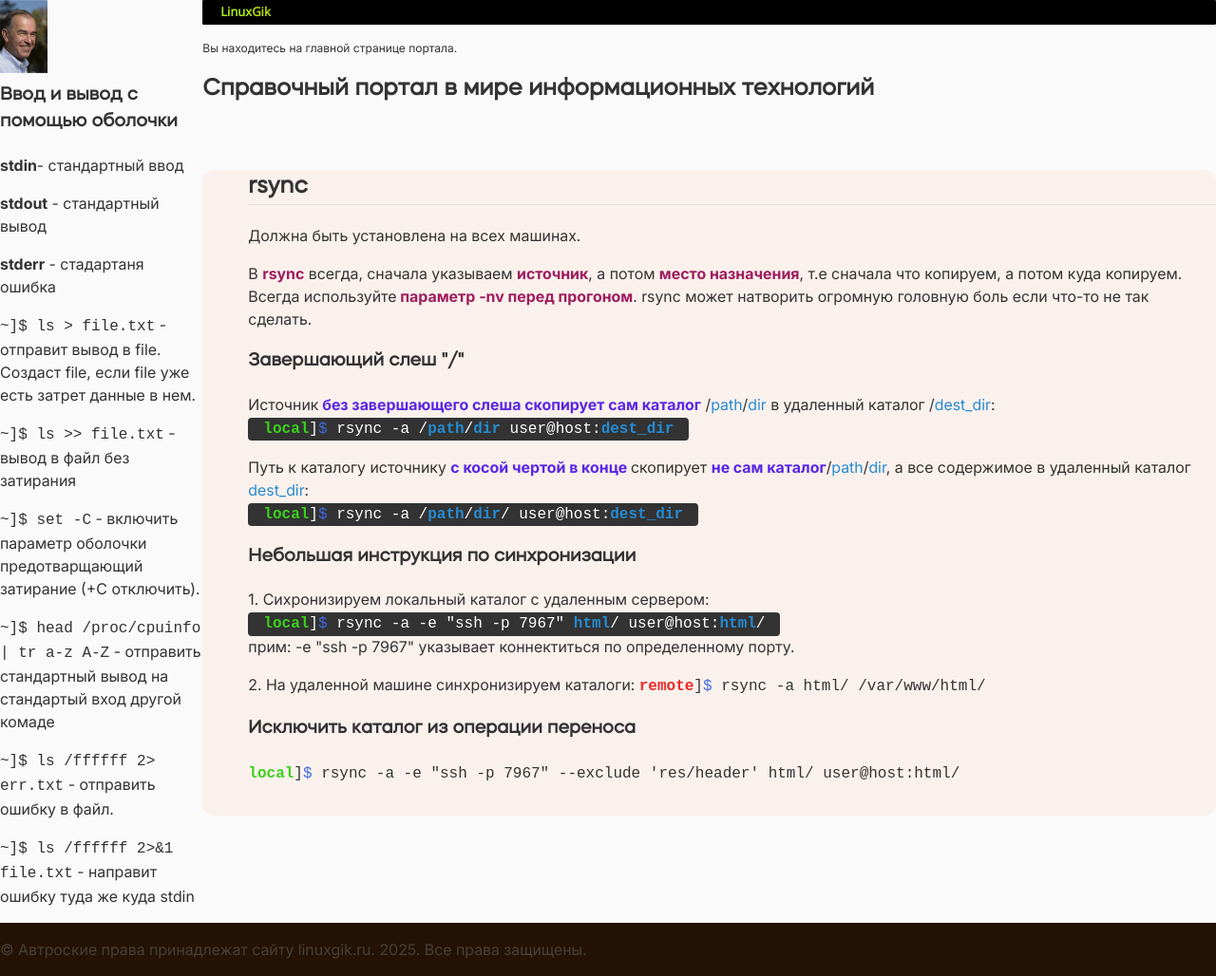
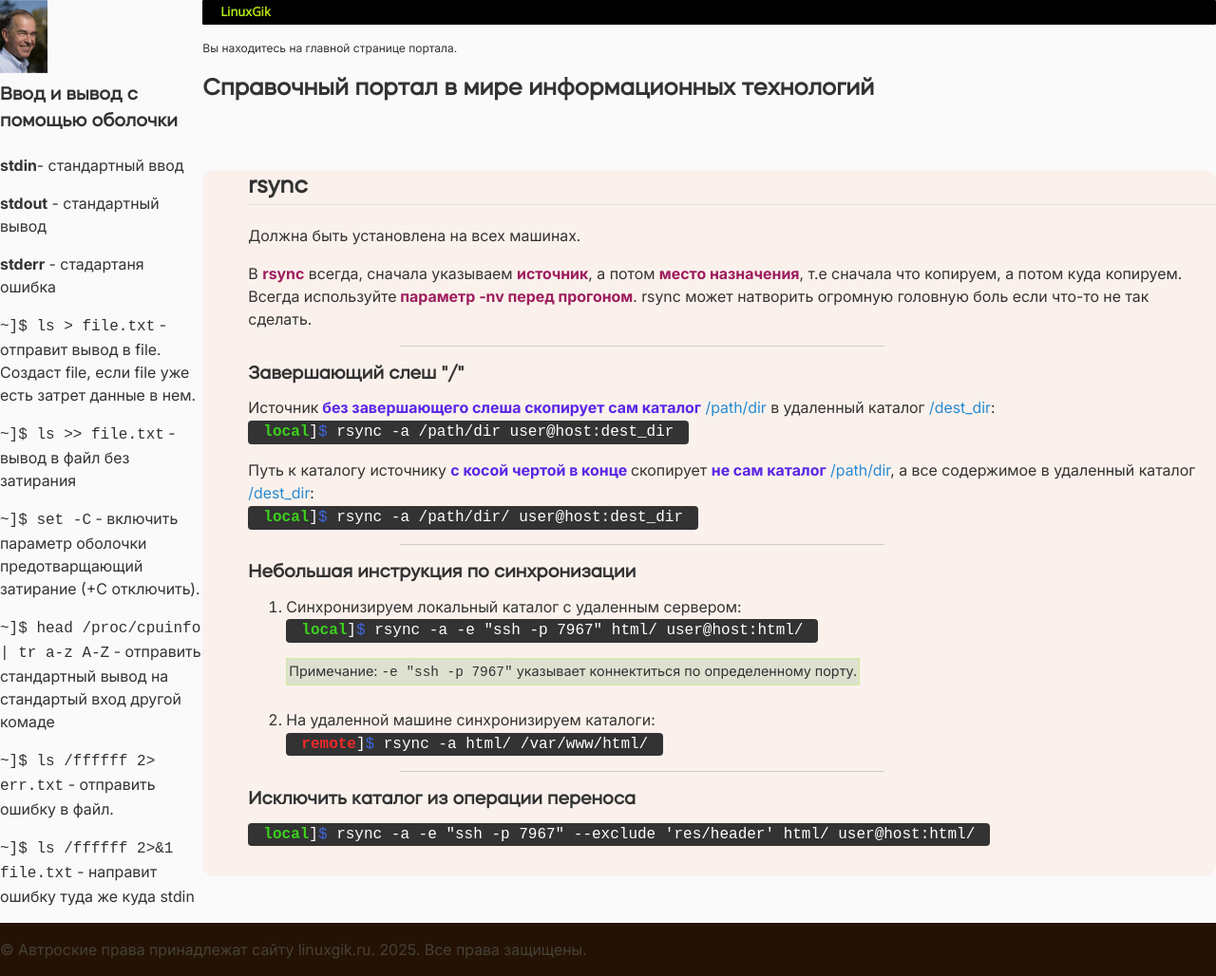
Before and after one commit to LinuxGik/www.linuxgik.ru, a Jekyll site: the page built from index.html, in a window 1280 px wide. Shown: the whole page at 95% size. Built offline with Jekyll 4.4.1, drawn with Linux system fonts in a browser that asks for light colours.

Commit message:
feat: rsunc готов

```diff
--- a/assets/css/main.css
+++ b/assets/css/main.css
@@ -17,7 +17,7 @@ header {
     font-size: 12px;
 }
 /* <main> */
-
+/* ARTICLE-BOX */
 .article-box {
     padding-left: 3em;
     padding-bottom: 1em;
@@ -30,6 +30,29 @@ header {
     border-bottom: 1px solid #e1e1e1;
 }
 
+.article-box > h3 {
+    margin-top: 1rem;
+    margin-bottom: 0;
+}
+
+.article-box h3 + p {
+    margin-top: 0.5em;
+}
+
+.instruction-list > li > p:first-child {
+    margin-top: 0.5em;
+}
+
+.note {
+    padding: 2px;
+    display: inline-block;
+    border: #cdec98 solid 1px;
+    margin-top: 0;
+    font-size: 0.9em;
+    background-color: #dee1cf;
+}
+
+/* FOOTER */
 footer {
     background-color: rgb(36, 18, 4);
     color: rgb(71, 65, 56);
--- a/assets/css/typography.css
+++ b/assets/css/typography.css
@@ -20,7 +20,12 @@
     font-weight: bold;
 }
 
+.remote {
+    color: var(--color-remote-text-code-box);
+    font-weight: bold;
+}
 .text-code-box > .text-dir {
+    color: #3ba0e6;
     font-weight: bold;
 }
 /* типы файлов в абзацах */
@@ -32,6 +37,15 @@
 }
 .text-yml {
     color: oklch(0.575 0.217 24.214);
+}
+
+
+.custom-hr {
+    border: 0;           /* Убираем стандартную рамку */
+    height: 1px;         /* Толщина линии */
+    background-color: #ccc; /* Цвет линии */
+    width: 50%;          /* Ширина линии (можно задать в px, %) */
+    margin: 0 auto 0 10em;    /* Автоматические отступы по бокам выравнивают по центру */
 }
 
 /* директории, файлы, пути к файлам */
--- a/index.html
+++ b/index.html
@@ -15,43 +15,51 @@ h1: Справочный портал в мире информационных
         Всегда используйте<span class="rsync"> параметр -nv перед прогоном</span>. rsync может натворить огромную
         головную боль если что-то не так сделать.
     </p>
+    <hr class="custom-hr" />
     <h3>Завершающий слеш "/"</h3>
     <p>
         Источник<span class="attention"> без завершающего слеша скопирует сам каталог</span>
-        /<span class="text-dir">path</span>/<span class="text-dir">dir</span> в удаленный каталог
-        /<span class="text-dir">dest_dir</span>:<br>
+        <span class="text-dir">/path/dir</span> в удаленный каталог
+        <span class="text-dir">/dest_dir</span>:<br>
         <code class="text-code-box"><span class="local">local</span>]<span style="color:royalblue;">$</span>
-            rsync -a /<span class="text-dir">path</span>/<span class="text-dir">dir</span>
-            user@host:<span class="text-dir">dest_dir</span>
+            rsync -a /path/dir user@host:dest_dir
         </code>
     </p>
 
     <p>Путь к каталогу источнику <span class="attention">с косой чертой в конце </span>скопирует
-        <span class="attention">не сам каталог</span>/<span class="text-dir">path</span>/<span class="text-dir">dir</span>,
-        а все содержимое в удаленный каталог <span class="text-dir">dest_dir</span>:<br>
+        <span class="attention">не сам каталог</span> <span class="text-dir">/path/dir</span>,
+        а все содержимое в удаленный каталог <span class="text-dir">/dest_dir</span>:<br>
         <code class="text-code-box"><span class="local">local</span>]<span style="color:royalblue;">$</span>
-            rsync -a /<span class="text-dir">path</span>/<span class="text-dir">dir</span>/
-            user@host:<span class="text-dir">dest_dir</span>
+            rsync -a /path/dir/ user@host:dest_dir
         </code>
     </p>
-
-    <!-- h3 "Завершающий слеш"-->
+    <hr class="custom-hr" />
+<!-- h3 "Завершающий слеш"-->
     <h3>Небольшая инструкция по синхронизации</h3>
-    <p>1. Сихронизируем локальный каталог с удаленным сервером:<br>
+    <ol class="instruction-list">
+        <li>
+            <p>Синхронизируем локальный каталог с удаленным сервером:<br>
+                <code class="text-code-box"><span class="local">local</span>]<span style="color: royalblue">$</span>
+                    rsync -a -e "ssh -p 7967" html/ user@host:html/</code>
+            </p>
+            <p class="note">
+                <span>Примечание</span>: <code>-e "ssh -p 7967"</code> указывает коннектиться по определенному порту.
+            </p>
+        </li>
+        <li>
+            <p>
+                На удаленной машине синхронизируем каталоги:<br>
+                <code class="text-code-box"><span class="remote">remote</span>]<span style="color: royalblue">$</span>
+                    rsync -a html/ /var/www/html/
+                </code>
+            </p>
+        </li>
+    </ol>
+    <hr class="custom-hr" />
+    <h3>Исключить каталог из операции переноса</h3>
+    <p>
         <code class="text-code-box"><span class="local">local</span>]<span style="color:royalblue;">$</span>
-            rsync -a -e "ssh -p 7967" <span class="text-dir">html</span>/ user@host:<span class="text-dir">html</span>/
-        </code>
-        <br>прим: -e "ssh -p 7967" указывает коннектиться по определенному порту.
-    </p>
-    <p>2. На удаленной машине синхронизируем каталоги:
-        <code class="code-box"><span style="color: #ef2929;font-weight: bold;">remote</span>]<span
-                style="color:royalblue;">$</span> rsync -a html/ /var/www/html/
+            rsync -a -e "ssh -p 7967" --exclude 'res/header' html/ user@host:html/
         </code>
     </p>
-    <h3>Исключить каталог из операции переноса</h3>
-    <p><code class="code-box"><span style="color: #3bd11c;font-weight: bold;">local</span>]<span
-            style="color:royalblue;">$</span> rsync -a -e "ssh -p 7967" --exclude
-        'res/header' html/ user@host:html/
-    </code>
-    </p>
 </article> <!-- закрытие rsync-->
```
